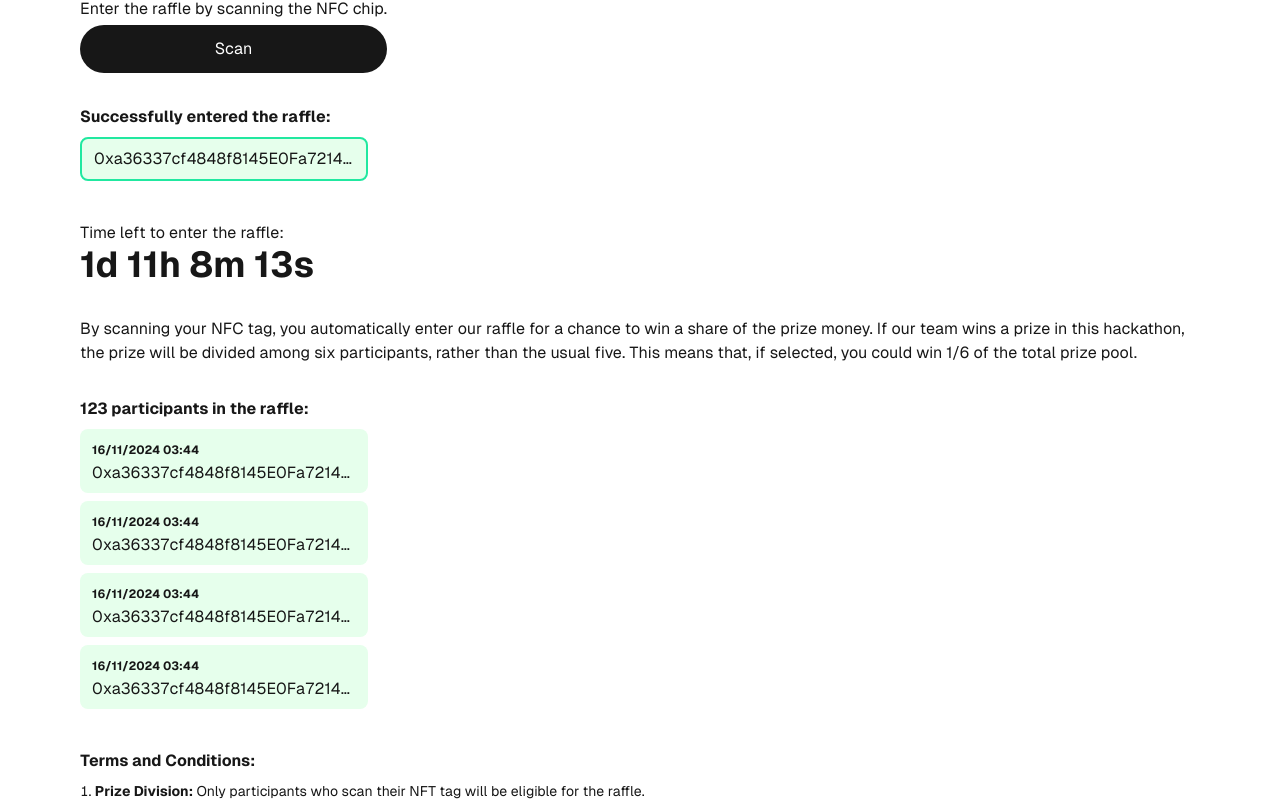
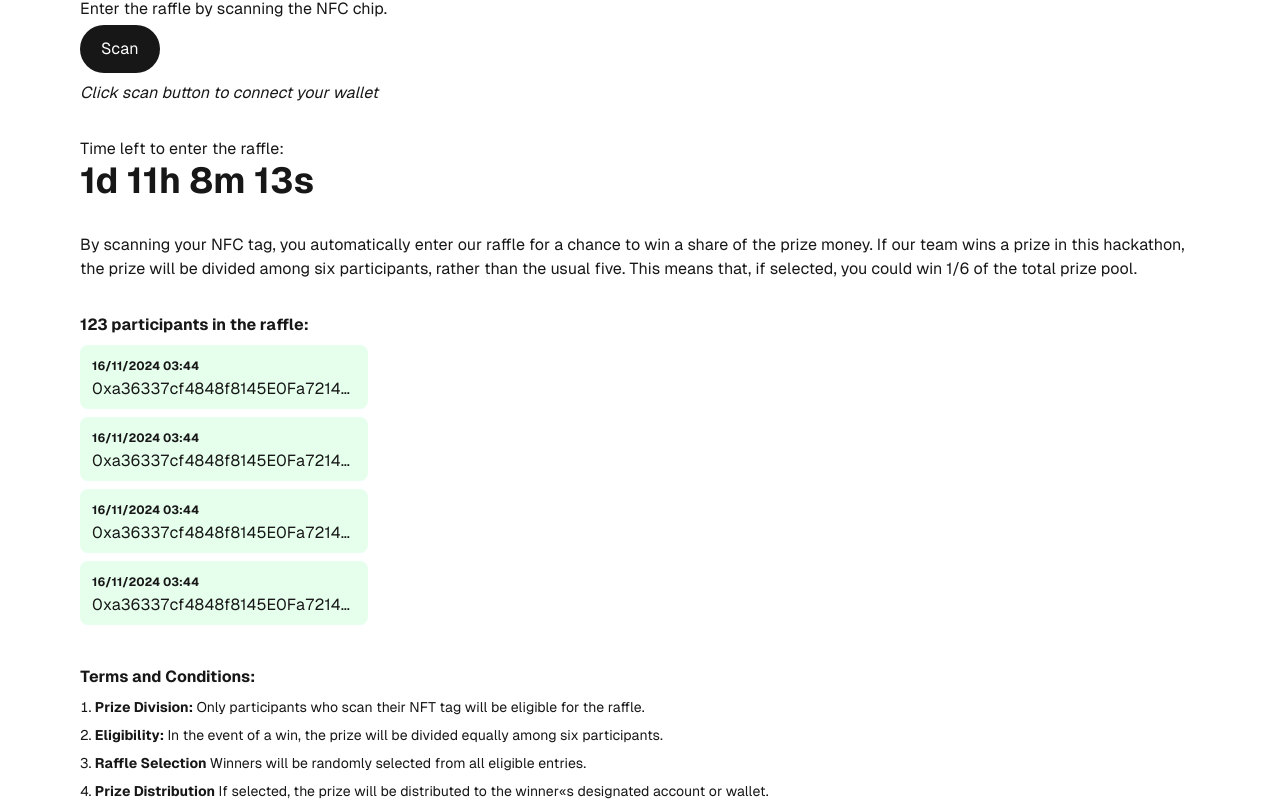
Before and after one commit to lenoteddy/eth-global-bangkok-hackathon, a Next.js app in the folder application/: page / in a window 1280 px wide. Shown: the part 437-1240 px from the top of the page. Built offline with nearby package versions, Linux system fonts and the light colour scheme.

Commit message:
feat: arx connection

```diff
--- a/application/src/app/page.js
+++ b/application/src/app/page.js
@@ -2,19 +2,52 @@
 
 import { useState, useEffect } from "react";
 import Image from "next/image";
+import { execHaloCmdWeb } from "@arx-research/libhalo/api/web";
 
 export default function Home() {
 	// Set target date for Bangkok time (2024-11-17 23:59:59)
-  const targetDateInBangkok = new Date(Date.UTC(2024, 10, 17, 16, 59, 59)).getTime() + (7 * 60 * 60 * 1000);
-
+	const targetDateInBangkok = new Date(Date.UTC(2024, 10, 17, 16, 59, 59)).getTime() + 7 * 60 * 60 * 1000;
+	const TotalNumberOfParticipants = "123";
 	const [timeLeft, setTimeLeft] = useState(null);
-  const TotalNumberOfParticipants = "123"
+	const [walletStatus, setWalletStatus] = useState(null);
+	const [walletAddress, setWalletAddress] = useState(null);
+	const connectARX = async () => {
+		try {
+			// --- request NFC command execution ---
+			const command = {
+				name: "sign",
+				keyNo: 1,
+				message: "",
+			};
+			const res = await execHaloCmdWeb(command, {
+				statusCallback: (cause) => {
+					if (cause === "init") {
+						setWalletStatus("Please tap the tag to the back of your smartphone and hold it...");
+					} else if (cause === "retry") {
+						setWalletStatus("Something went wrong, please try to tap the tag again...");
+					} else if (cause === "scanned") {
+						setWalletStatus("Tag scanned successfully, post-processing the result...");
+					} else {
+						setWalletStatus(cause);
+					}
+				},
+			});
+			// the command has succeeded, display the result to the user
+			setWalletAddress(res.etherAddress);
+			setWalletStatus("");
+			console.log(res);
+		} catch (e) {
+			// the command has failed, display error to the user
+			setWalletStatus("Error: " + String(e));
+			setWalletStatus("Scanning failed, click on the button again to retry. Details: " + String(e));
+			console.log(e);
+		}
+	};
 
 	useEffect(() => {
 		const interval = setInterval(() => {
 			const currentTime = new Date().getTime();
 			const remainingTime = targetDateInBangkok - currentTime;
-
 			if (remainingTime <= 0) {
 				setTimeLeft("Time's up!");
 				clearInterval(interval); // Stop the countdown when it's done
@@ -23,91 +56,86 @@ export default function Home() {
 				const hours = Math.floor((remainingTime % (1000 * 60 * 60 * 24)) / (1000 * 60 * 60));
 				const minutes = Math.floor((remainingTime % (1000 * 60 * 60)) / (1000 * 60));
 				const seconds = Math.floor((remainingTime % (1000 * 60)) / 1000);
-
 				setTimeLeft(`${days}d ${hours}h ${minutes}m ${seconds}s`);
 			}
 		}, 1000);
-
 		return () => clearInterval(interval); // Cleanup the interval on component unmount
 	}, [targetDateInBangkok]);
 
 	return (
 		<div className="grid grid-rows-[20px_1fr_20px]   min-h-screen p-8 pb-20 sm:p-20 font-[family-name:var(--font-geist-sans)]">
 			<main className="flex flex-col gap-8 row-start-2  sm:items-start">
-        <h1 className="text-5xl font-bold tracking-tighter">
-          Win a spot on our hackathon team
-        </h1>
-        <Image
-          src="/logo_win.svg"
-          alt="Win logo"
-          width={373}
-          height={222}
-          priority
-        />
+				<h1 className="text-5xl font-bold tracking-tighter">Win a spot on our hackathon team</h1>
+				<Image src="/logo_win.svg" alt="Win logo" width={373} height={222} priority />
 				<div>
 					<p className="mb-1">Enter the raffle by scanning the NFC chip.</p>
-
-        <a className="text-bold rounded-full border border-solid border-transparent transition-colors flex items-center justify-center bg-foreground text-background gap-2 hover:bg-[#383838] dark:hover:bg-[#ccc] text-sm sm:text-base h-10 sm:h-12 px-4 sm:px-5">
+					<button
+						className="text-bold rounded-full border border-solid border-transparent transition-colors flex items-center justify-center bg-foreground text-background gap-2 hover:bg-[#383838] dark:hover:bg-[#ccc] text-sm sm:text-base h-10 sm:h-12 px-4 sm:px-5"
+						onClick={connectARX}
+					>
 						Scan
-          </a>
+					</button>
 				</div>
-
+				<div className="-mt-6">
+					{walletStatus && <div className="font-bold italic">{walletStatus}</div>}
+					{!walletStatus && (
+						<div className="italic">
+							{walletAddress ? (
 								<div>
-        <div className="pb-2 ">
+									<div className="pb-2">
 										<p className="text-left font-bold ">Successfully entered the raffle:</p>
 									</div>
-        <div className="bg-lightgreen py-2 px-3 rounded-lg mb-2  w-72 border border-green border-2">
-    {/* <b className="text-xs">16/11/2024 03:44</b> */}
-    <p className="truncate overflow-hidden whitespace-nowrap ">
-      0xa36337cf4848f8145E0Fa7214DD51B5D5652EAad
-    </p>
-
-
+									<div className="bg-lightgreen py-2 px-3 rounded-lg mb-2  w-72 border-2 border-green">
+										<p className="truncate overflow-hidden whitespace-nowrap">{walletAddress}</p>
 									</div>
 								</div>
-
-
+							) : (
+								"Click scan button to connect your wallet"
+							)}
+						</div>
+					)}
+				</div>
+				{/* {walletStatus && <div className="font-bold italic">{walletStatus}</div>}
+				{walletAddress && (
+					<div>
+						<div className="pb-2">
+							<p className="text-left font-bold ">Successfully entered the raffle:</p>
+						</div>
+						<div className="bg-lightgreen py-2 px-3 rounded-lg mb-2  w-72 border-2 border-green">
+							<p className="truncate overflow-hidden whitespace-nowrap">0xa36337cf4848f8145E0Fa7214DD51B5D5652EAad</p>
+						</div>
+					</div>
+				)} */}
 				<div>
 					<p>Time left to enter the raffle:</p>
 					<div id="countdown" className="text-4xl font-bold ">
-          {/* Conditionally render timeLeft once it's calculated */}
 						{timeLeft ? timeLeft : "Loading..."}
 					</div>
 				</div>
-        <p>By scanning your NFC tag, you automatically enter our raffle for a chance to win a share of the prize money. If our team wins a prize in this hackathon, the prize will be divided among six participants, rather than the usual five. This means that, if selected, you could win 1/6 of the total prize pool.</p>
-
+				<p>
+					By scanning your NFC tag, you automatically enter our raffle for a chance to win a share of the prize money. If our team wins a prize in this hackathon, the prize will be divided
+					among six participants, rather than the usual five. This means that, if selected, you could win 1/6 of the total prize pool.
+				</p>
 				<div>
 					<div className="pb-2 ">
 						<p className="text-left font-bold ">{TotalNumberOfParticipants} participants in the raffle:</p>
 					</div>
 					<div className="bg-lightgreen py-2 px-3 rounded-lg mb-2  w-72">
 						<b className="text-xs">16/11/2024 03:44</b>
-    <p className="truncate overflow-hidden whitespace-nowrap ">
-      0xa36337cf4848f8145E0Fa7214DD51B5D5652EAad
-    </p>
+						<p className="truncate overflow-hidden whitespace-nowrap ">0xa36337cf4848f8145E0Fa7214DD51B5D5652EAad</p>
 					</div>
-
 					<div className="bg-lightgreen py-2 px-3 rounded-lg mb-2  w-72">
 						<b className="text-xs">16/11/2024 03:44</b>
-    <p className="truncate overflow-hidden whitespace-nowrap ">
-      0xa36337cf4848f8145E0Fa7214DD51B5D5652EAad
-    </p>
+						<p className="truncate overflow-hidden whitespace-nowrap ">0xa36337cf4848f8145E0Fa7214DD51B5D5652EAad</p>
 					</div>
-
 					<div className="bg-lightgreen py-2 px-3 rounded-lg mb-2  w-72">
 						<b className="text-xs">16/11/2024 03:44</b>
-    <p className="truncate overflow-hidden whitespace-nowrap ">
-      0xa36337cf4848f8145E0Fa7214DD51B5D5652EAad
-    </p>
+						<p className="truncate overflow-hidden whitespace-nowrap ">0xa36337cf4848f8145E0Fa7214DD51B5D5652EAad</p>
 					</div>
-
 					<div className="bg-lightgreen py-2 px-3 rounded-lg mb-2  w-72">
 						<b className="text-xs">16/11/2024 03:44</b>
-    <p className="truncate overflow-hidden whitespace-nowrap ">
-      0xa36337cf4848f8145E0Fa7214DD51B5D5652EAad
-    </p>
+						<p className="truncate overflow-hidden whitespace-nowrap ">0xa36337cf4848f8145E0Fa7214DD51B5D5652EAad</p>
 					</div>
-
 				</div>
 				<div>
 					<div className="pb-2">
@@ -118,39 +146,26 @@ export default function Home() {
 							<b>Prize Division:</b> Only participants who scan their NFT tag will be eligible for the raffle.
 						</li>
 						<li className="mb-2">
-          <b>Eligibility:</b>  In the event of a win, the prize will be divided equally among six participants.
+							<b>Eligibility:</b> In the event of a win, the prize will be divided equally among six participants.
 						</li>
-          <li className="mb-2"><b>Raffle Selection</b> Winners will be randomly selected from all eligible entries.</li>
-          <li className="mb-2"><b>Prize Distribution</b> If selected, the prize will be distributed to the winner's designated account or wallet.</li>
-          <li className="mb-2"><b>No Guarantee</b> Participation in the raffle does not guarantee a prize.</li>
-          <li className="mb-2"><b>Event Dates</b> The raffle and prize division are valid only for the duration of the hackathon.</li>
-          <li className="mb-2"><b>Changes to Terms</b> We reserve the right to modify these terms at any time during the event.</li>
-
+						<li className="mb-2">
+							<b>Raffle Selection</b> Winners will be randomly selected from all eligible entries.
+						</li>
+						<li className="mb-2">
+							<b>Prize Distribution</b> If selected, the prize will be distributed to the winner&laquo;s designated account or wallet.
+						</li>
+						<li className="mb-2">
+							<b>No Guarantee</b> Participation in the raffle does not guarantee a prize.
+						</li>
+						<li className="mb-2">
+							<b>Event Dates</b> The raffle and prize division are valid only for the duration of the hackathon.
+						</li>
+						<li className="mb-2">
+							<b>Changes to Terms</b> We reserve the right to modify these terms at any time during the event.
+						</li>
 					</ol>
 				</div>
-
-
-
-
 			</main>
-      {/*<footer className="row-start-3 flex gap-6 flex-wrap  ">
-         <a
-          className="flex  gap-2 hover:underline hover:underline-offset-4"
-          href="https://nextjs.org/learn?utm_source=create-next-app&utm_medium=appdir-template-tw&utm_campaign=create-next-app"
-          target="_blank"
-          rel="noopener noreferrer"
-        >
-          <Image
-            aria-hidden
-            src="/file.svg"
-            alt="File icon"
-            width={16}
-            height={16}
-          />
-          Learn
-        </a>
-
-      </footer>*/}
 		</div>
 	);
 }
```
Lines whose indentation alone changed are shown as unchanged.
